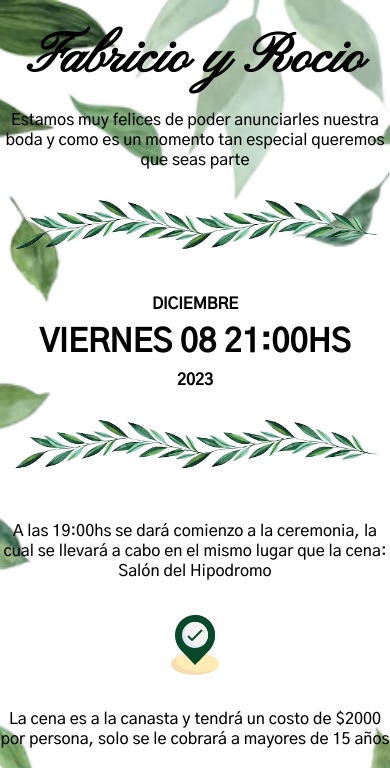
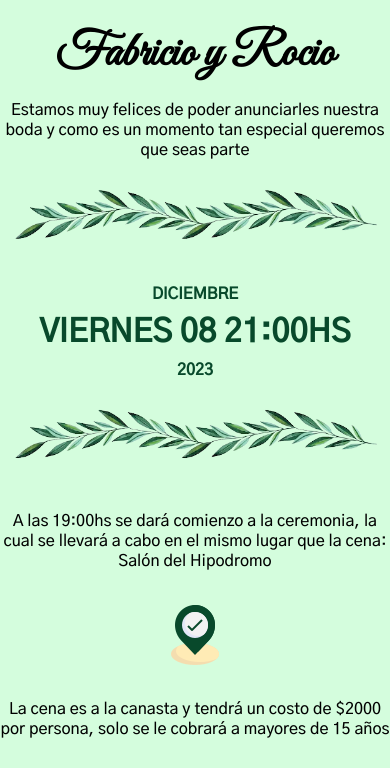
Before and after one commit to nachorb14/Invitacion-Casamiento, a plain HTML site: page index.html in a window 390 px wide. Shown: the top 768 px of the page. Drawn offline with Linux system fonts and the light colour scheme; a web font is replaced by a local one.

Commit message:
Cambios de titulo

```diff
--- a/index.html
+++ b/index.html
@@ -7,10 +7,10 @@
     <link rel="preconnect" href="https://fonts.googleapis.com">
     <link rel="preconnect" href="https://fonts.gstatic.com" crossorigin>
     <link href="https://fonts.googleapis.com/css2?family=Gothic+A1:wght@500&family=Overpass+Mono&display=swap" rel="stylesheet">
-    <!-- Pinyon -->
+    <!-- Great Vibes -->
     <link rel="preconnect" href="https://fonts.googleapis.com">
     <link rel="preconnect" href="https://fonts.gstatic.com" crossorigin>
-    <link href="https://fonts.googleapis.com/css2?family=Pinyon+Script&display=swap" rel="stylesheet">
+    <link href="https://fonts.googleapis.com/css2?family=Great+Vibes&display=swap" rel="stylesheet">
     <link rel="stylesheet" href="style.css">
     <title>Invitación Rocio & Fabricio</title>
 </head>
--- a/style.css
+++ b/style.css
@@ -5,11 +5,7 @@
 
     body {
         font-family: 'Gothic A1', sans-serif;
-        background-image: url(imagenes/fondo.png);
-        background-position: center;
-        background-repeat: no-repeat;
-        background-size: cover;
-        /*background-attachment: fixed;*/
+        background-color: #d4fddd;
     }
 
     .titulo-principal {
@@ -22,8 +18,8 @@
     }
 
     .titulo {
-        font-family: 'Pinyon Script', cursive;
-        font-size: 3.5rem;
+        font-family: 'Great Vibes', cursive;
+        font-size: 3rem;
     }
 
     .parrafo {
@@ -45,6 +41,7 @@
     }
 
     .fecha{
+        color: #08492b;
         display: flex;
         flex-direction: column;
         justify-content: center;
```
